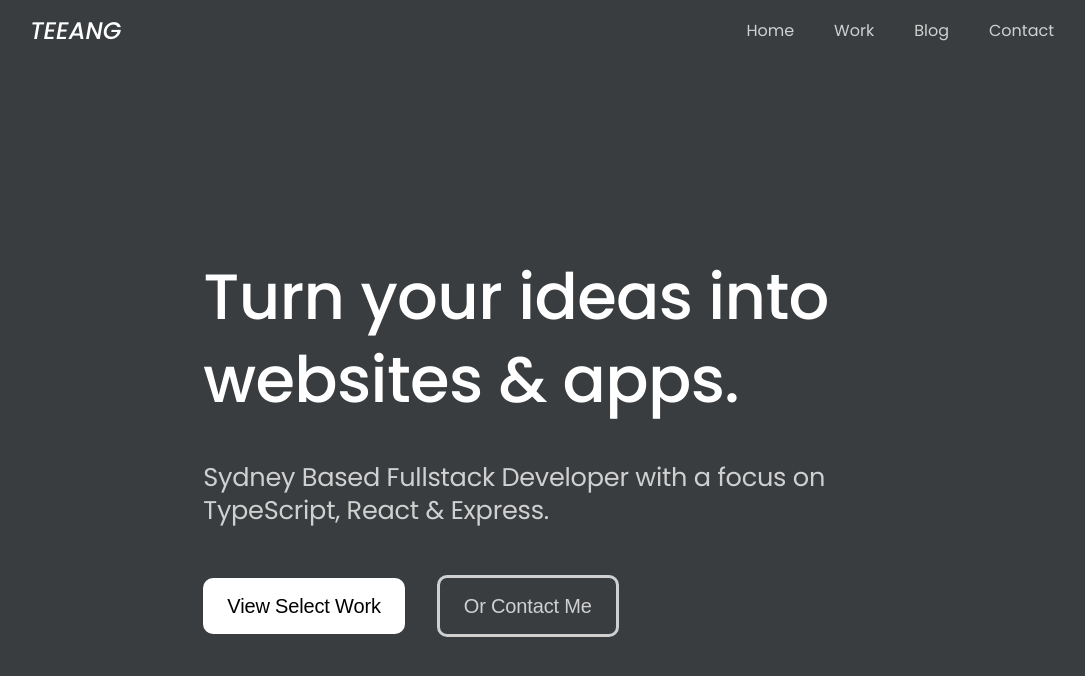
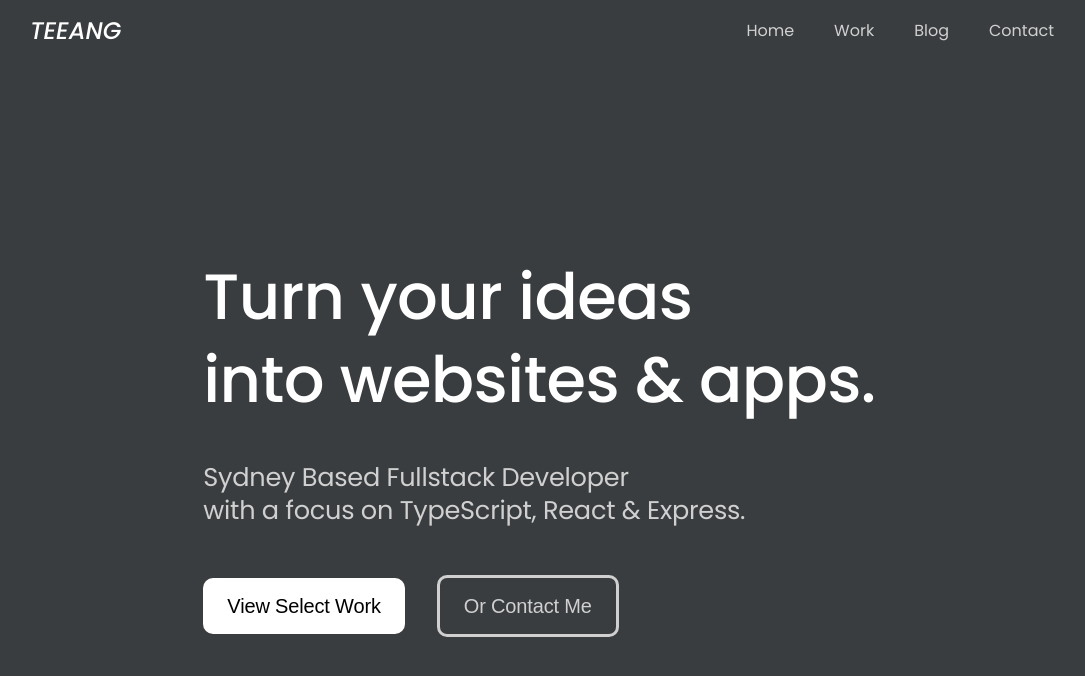
Before and after one commit to davidtaing/portfolio, a Next.js app: page / in a window 1280 px wide. Shown: the top 676 px of the page, without its empty margins (98-1183 px from the left). Built offline with nearby package versions, Linux system fonts and the light colour scheme.

Commit message:
refactor: HeroSection to separate container

```diff
--- /dev/null
+++ b/src/containers/HeroSection/HeroSection.tsx
@@ -0,0 +1,55 @@
+import styled from "styled-components";
+
+const StyledSection = styled.section`
+  height: calc(100vh - 60px);
+
+  .content {
+    margin: auto 0;
+    justify-content: center;
+
+    .cta-button-container {
+      > * {
+        margin-top: 3rem;
+      }
+
+      .contact-btn {
+        display: none;
+        margin-left: 2rem;
+
+        @media (min-width: 50em) {
+          display: inline;
+        }
+      }
+    }
+  }
+`;
+
+const HeroSection = () => {
+  return (
+    <StyledSection className="hero-section">
+      <div className="wrapper grid-col-12">
+        <div className="content">
+          <h1 className="fs-xl clr-light-primary">
+            Turn your ideas
+            <br className="desktop-only" /> into websites & apps.
+          </h1>
+          <h2 className="fs-l clr-light-secondary">
+            Sydney Based Fullstack Developer
+            <br className="desktop-only" /> with a focus on TypeScript, React &
+            Express.
+          </h2>
+          <div className="cta-button-container">
+            <button className="select-work-btn btn-primary fs-h600">
+              View Select Work
+            </button>
+            <button className="contact-btn btn-secondary fs-h600">
+              Or Contact Me
+            </button>
+          </div>
+        </div>
+      </div>
+    </StyledSection>
+  );
+};
+
+export default HeroSection;
--- a/src/pages/index.tsx
+++ b/src/pages/index.tsx
@@ -1,54 +1,10 @@
 import type { NextPage } from "next";
-import styled from "styled-components";
-
-const StyledSection = styled.section`
-  height: calc(100vh - 60px);
-
-  .content {
-    margin: auto 0;
-    justify-content: center;
-
-    .cta-button-container {
-      > * {
-        margin-top: 3rem;
-      }
-
-      .contact-btn {
-        display: none;
-        margin-left: 2rem;
-
-        @media (min-width: 50em) {
-          display: inline;
-        }
-      }
-    }
-  }
-`;
+import HeroSection from "../containers/HeroSection/HeroSection";
 
 const Home: NextPage = () => {
   return (
     <div className="homepage">
-      <StyledSection className="hero-section">
-        <div className="wrapper grid-col-12">
-          <div className="content">
-            <h1 className="fs-xl clr-light-primary">
-              Turn your ideas into websites & apps.
-            </h1>
-            <h2 className="fs-l clr-light-secondary">
-              Sydney Based Fullstack Developer with a focus on TypeScript, React
-              & Express.
-            </h2>
-            <div className="cta-button-container">
-              <button className="select-work-btn btn-primary fs-h600">
-                View Select Work
-              </button>
-              <button className="contact-btn btn-secondary fs-h600">
-                Or Contact Me
-              </button>
-            </div>
-          </div>
-        </div>
-      </StyledSection>
+      <HeroSection />
     </div>
   );
 };
```
